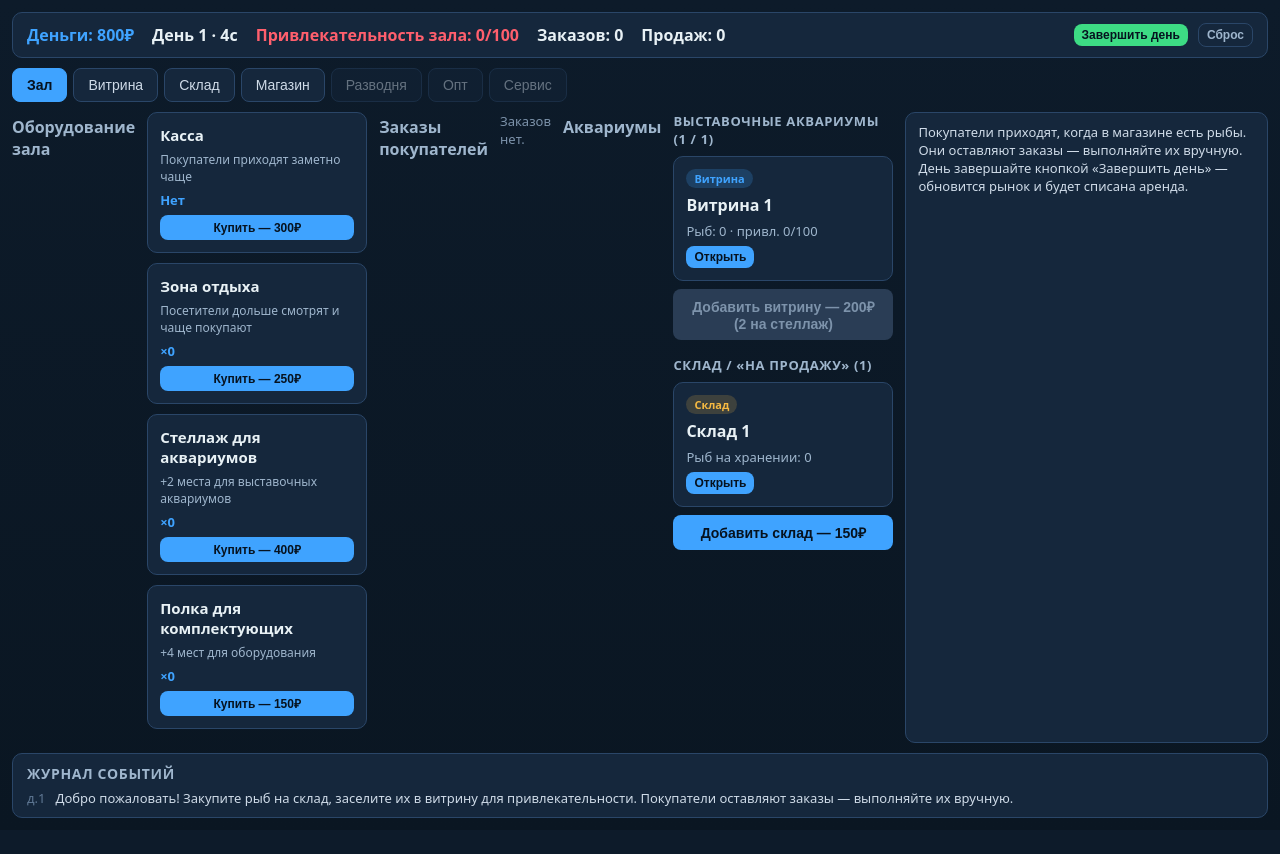
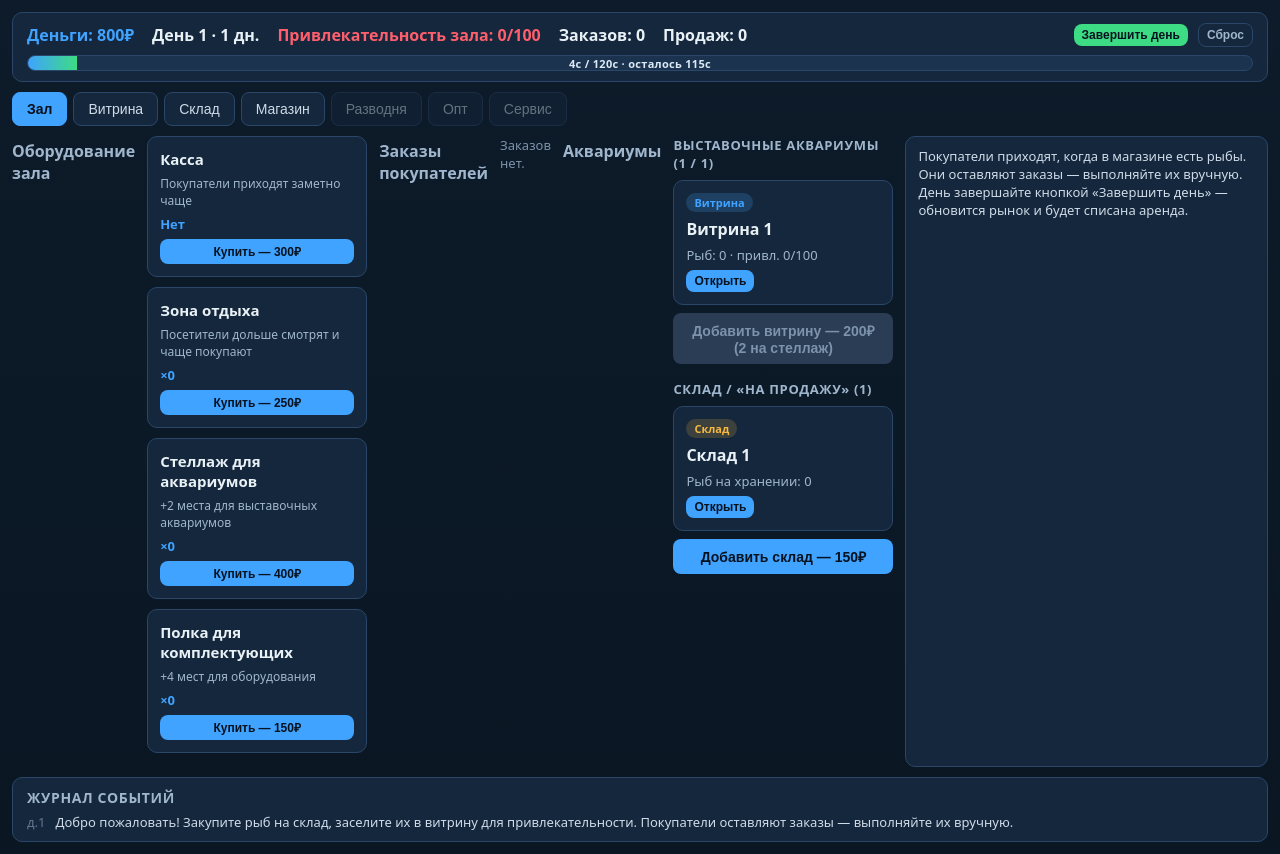
Before and after one commit to DmitryChernous/aquarist_simulator, a website built with Vite: page index.html in a window 1280 px wide. Before the commit the page ends 830 px from the top, so only its background shows below. Built offline with nearby package versions, Linux system fonts and the light colour scheme.

Commit message:
Игровое время в днях: длительность дня 2 мин, дата и прогрессбар в HUD
- Новая src/timing.ts: длина дня (120с), календарь года/месяца/недели/дня, форматирование даты
- День сменяется автоматически по окончании длительности либо кнопкой «Завершить день»
- HUD: дата (год/месяц/неделя/день) и прогрессбар текущего дня с таймером

```diff
--- a/src/main.ts
+++ b/src/main.ts
@@ -1,6 +1,7 @@
 import './style.css'
 import { SPECIES_BY_ID } from './data/fish'
 import { MAX_DESIGN_LEVEL, designUpgradeCost } from './data/aquarium'
+import { DAY_DURATION_SECONDS } from './timing'
 import {
   COMPONENTS,
   COMPONENT_SLOTS_PER_TANK,
@@ -235,13 +236,7 @@ const ui = buildApp({
     bump()
   },
   onEndDay() {
-    state.day += 1
-    state.daySeconds = 0
-    updateMarket(state)
-    const cost = dailyUpkeep(state, SPECIES_BY_ID)
-    state.money -= cost
-    pushLog(`День ${state.day}: рынок изменился, аренда и содержание −${cost}₽`, 'money')
-    bump()
+    advanceDay()
   },
   onReset() {
     clearSave()
@@ -399,11 +394,23 @@ function updateOrders(dt: number): void {
 
 function tick(dt: number): void {
   state.daySeconds += dt
+  if (state.daySeconds >= DAY_DURATION_SECONDS) advanceDay()
+
   updateFish(dt)
   updateOrders(dt)
 
   state.nextVisitorIn -= dt
   if (state.nextVisitorIn <= 0) tryArrive()
+}
+
+function advanceDay(): void {
+  state.day += 1
+  state.daySeconds = 0
+  updateMarket(state)
+  const cost = dailyUpkeep(state, SPECIES_BY_ID)
+  state.money -= cost
+  pushLog(`День ${state.day}: рынок изменился, аренда и содержание −${cost}₽`, 'money')
+  bump()
 }
 
 let last = performance.now()
--- a/src/style.css
+++ b/src/style.css
@@ -35,14 +35,49 @@ body {
 
 .hud {
   display: flex;
+  flex-direction: column;
+  gap: 8px;
+  background: var(--panel);
+  border: 1px solid var(--border);
+  border-radius: 10px;
+  padding: 10px 14px;
+}
+
+.hud-top {
+  display: flex;
   justify-content: space-between;
   align-items: center;
   gap: 12px;
   flex-wrap: wrap;
-  background: var(--panel);
+}
+
+.day-progress {
+  position: relative;
+  height: 16px;
+  background: var(--panel-2);
   border: 1px solid var(--border);
-  border-radius: 10px;
-  padding: 10px 14px;
+  border-radius: 8px;
+  overflow: hidden;
+  width: 100%;
+}
+
+.day-progress-fill {
+  height: 100%;
+  width: 0;
+  background: linear-gradient(90deg, var(--accent), var(--ok));
+  transition: width 0.2s linear;
+}
+
+.day-progress-label {
+  position: absolute;
+  inset: 0;
+  display: flex;
+  align-items: center;
+  justify-content: center;
+  font-size: 11px;
+  font-weight: 700;
+  color: #dbe9f5;
+  letter-spacing: 0.3px;
 }
 
 .hud-left {
--- /dev/null
+++ b/src/timing.ts
@@ -0,0 +1,19 @@
+export const DAY_DURATION_SECONDS = 120
+
+export const DAYS_IN_YEAR = 360
+export const DAYS_IN_MONTH = 30
+export const DAYS_IN_WEEK = 7
+
+export function formatGameDate(totalDays: number): string {
+  const t = Math.max(0, totalDays - 1)
+  const years = Math.floor(t / DAYS_IN_YEAR)
+  const months = Math.floor((t % DAYS_IN_YEAR) / DAYS_IN_MONTH)
+  const weeks = Math.floor((t % DAYS_IN_MONTH) / DAYS_IN_WEEK)
+  const days = (t % DAYS_IN_MONTH) % DAYS_IN_WEEK + 1
+  const parts: string[] = []
+  if (years) parts.push(`${years} г.`)
+  if (months || years) parts.push(`${months} мес.`)
+  if (weeks || months || years) parts.push(`${weeks} нед.`)
+  parts.push(`${days} дн.`)
+  return parts.join(' ')
+}
--- a/src/ui/panels.ts
+++ b/src/ui/panels.ts
@@ -14,6 +14,7 @@ import {
 import { compatibility } from '../sim/conditions'
 import { tankAttractiveness } from '../sim/buyers'
 import { availableStock, buyPrice, retailPrice, stockTotal, wholesalePrice } from '../sim/economy'
+import { DAY_DURATION_SECONDS, formatGameDate } from '../timing'
 import type { ComponentId, GameState, TankKind, TankState } from '../types'
 
 export interface UIActions {
@@ -91,6 +92,8 @@ export function buildApp(actions: UIActions) {
   const hudVisitors = app.querySelector<HTMLSpanElement>('.hud-visitors')!
   const hudSales = app.querySelector<HTMLSpanElement>('.hud-sales')!
   const hudFlash = app.querySelector<HTMLSpanElement>('.hud-flash')!
+  const dayProgressFill = app.querySelector<HTMLDivElement>('.day-progress-fill')!
+  const dayProgressLabel = app.querySelector<HTMLSpanElement>('.day-progress-label')!
 
   const displaySelect = app.querySelector<HTMLSelectElement>('#displaySelect')!
   const storageSelect = app.querySelector<HTMLSelectElement>('#storageSelect')!
@@ -155,7 +158,11 @@ export function buildApp(actions: UIActions) {
 
   function update(state: GameState, shopAtt: number): void {
     hudMoney.textContent = `Деньги: ${state.money}₽`
-    hudDay.textContent = `День ${state.day} · ${Math.floor(state.daySeconds)}с`
+    hudDay.textContent = `День ${state.day} · ${formatGameDate(state.day)}`
+    const ratio = Math.min(1, Math.max(0, state.daySeconds / DAY_DURATION_SECONDS))
+    dayProgressFill.style.width = `${Math.round(ratio * 100)}%`
+    const remain = Math.max(0, Math.ceil(DAY_DURATION_SECONDS - state.daySeconds))
+    dayProgressLabel.textContent = `${Math.floor(state.daySeconds)}с / ${DAY_DURATION_SECONDS}с · осталось ${remain}с`
     hudAtt.textContent = `Привлекательность зала: ${shopAtt}/100`
     hudAtt.classList.toggle('good', shopAtt >= 60)
     hudAtt.classList.toggle('mid', shopAtt >= 30 && shopAtt < 60)
@@ -556,6 +563,7 @@ function buildLayout(): HTMLElement {
   const game = el('div', 'game')
 
   const header = el('header', 'hud')
+  const topRow = el('div', 'hud-top')
   const left = el('div', 'hud-left')
   left.append(
     el('span', 'hud-money', 'Деньги: —'),
@@ -570,7 +578,14 @@ function buildLayout(): HTMLElement {
   right.append(endDayBtn)
   const resetBtn = el('button', 'btn small btn-reset', 'Сброс')
   right.append(resetBtn)
-  header.append(left, right)
+  topRow.append(left, right)
+
+  const progress = el('div', 'day-progress')
+  const progressFill = el('div', 'day-progress-fill')
+  const progressLabel = el('span', 'day-progress-label', '')
+  progress.append(progressFill, progressLabel)
+
+  header.append(topRow, progress)
 
   const nav = el('nav', 'tabs')
   nav.append(
```
Also changed, not shown: PLAN.md (+7 -0 lines).
